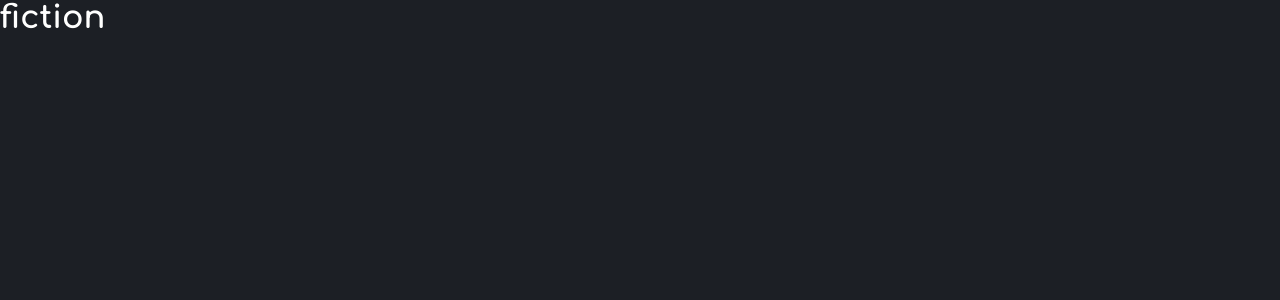
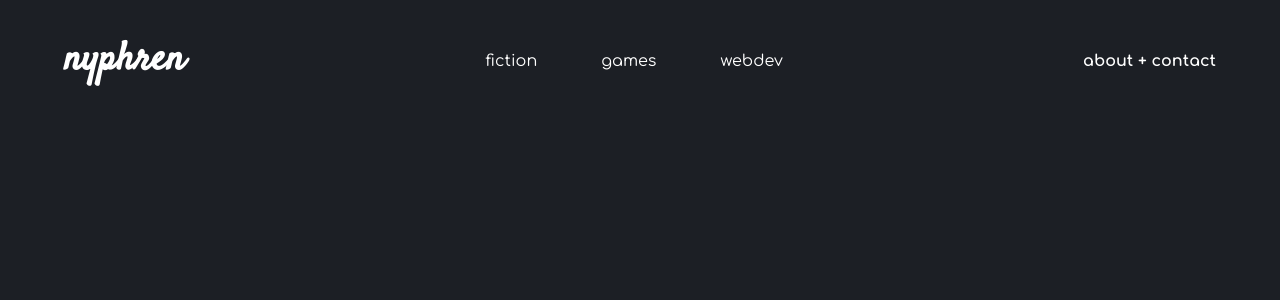
Before and after one commit to maora96/nyphren, a React (Vite) app: page /fiction in a window 1280 px wide. Shown: the top 300 px of the page. Built offline with nearby package versions, Linux system fonts and the light colour scheme.

Commit message:
chore: routes setup

```diff
--- a/src/app/routes.tsx
+++ b/src/app/routes.tsx
@@ -1,23 +1,27 @@
-import { Navigate, Route, Routes } from "react-router-dom";
+import { Route, Routes } from "react-router-dom";
+import About from "../pages/About";
+import Fiction from "../pages/Fiction";
+import Games from "../pages/Games";
 import Home from "../pages/Home";
+import Webdev from "../pages/Webdev";
 
 export default function MainRoutes() {
   return (
     <Routes>
       <Route path="/" element={<Home />} />
       <Route path="/fiction">
-        <Route index element={<h1>fiction</h1>} />
+        <Route index element={<Fiction />} />
         <Route path="/fiction/:slug" element={<h1>fiction element</h1>} />
       </Route>
       <Route path="/games">
-        <Route index element={<h1>games</h1>} />
+        <Route index element={<Games />} />
         <Route path="/games/:slug" element={<h1>games element</h1>} />
       </Route>
       <Route path="/webdev">
-        <Route index element={<h1>webdev</h1>} />
+        <Route index element={<Webdev />} />
         <Route path="/webdev/:slug" element={<h1>webdev element</h1>} />
       </Route>
-      <Route path="/about" element={<h1>about</h1>} />
+      <Route path="/about" element={<About />} />
     </Routes>
   );
 }
--- /dev/null
+++ b/src/pages/About/index.tsx
@@ -0,0 +1,10 @@
+import Header from "../../components/Header";
+import styles from "./styles.module.scss";
+
+export default function About() {
+  return (
+    <div className={styles.container}>
+      <Header />
+    </div>
+  );
+}
--- /dev/null
+++ b/src/pages/Fiction/index.tsx
@@ -0,0 +1,10 @@
+import Header from "../../components/Header";
+import styles from "./styles.module.scss";
+
+export default function Fiction() {
+  return (
+    <div className={styles.container}>
+      <Header />
+    </div>
+  );
+}
--- /dev/null
+++ b/src/pages/Games/index.tsx
@@ -0,0 +1,10 @@
+import Header from "../../components/Header";
+import styles from "./styles.module.scss";
+
+export default function Games() {
+  return (
+    <div className={styles.container}>
+      <Header />
+    </div>
+  );
+}
--- /dev/null
+++ b/src/pages/Webdev/index.tsx
@@ -0,0 +1,10 @@
+import Header from "../../components/Header";
+import styles from "./styles.module.scss";
+
+export default function Webdev() {
+  return (
+    <div className={styles.container}>
+      <Header />
+    </div>
+  );
+}
```
Also changed, not shown: src/pages/About/styles.module.scss (added), src/pages/Fiction/styles.module.scss (added), src/pages/Games/styles.module.scss (added), src/pages/Webdev/styles.module.scss (added).
